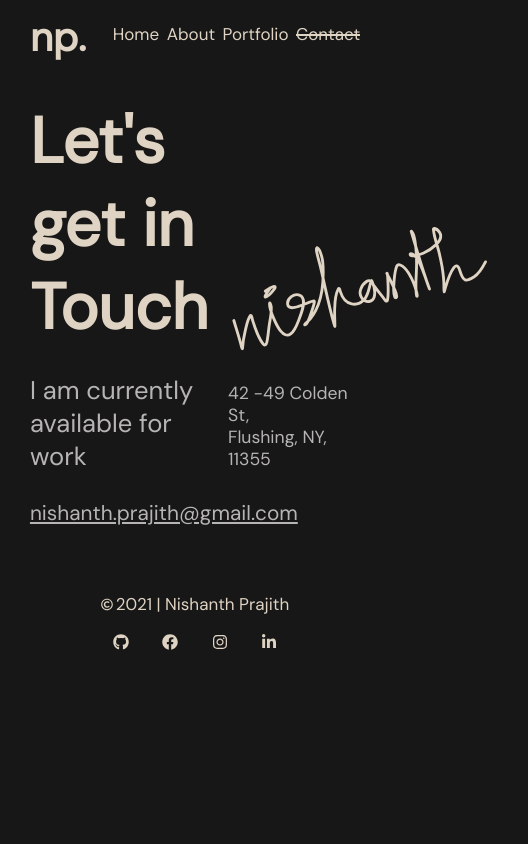
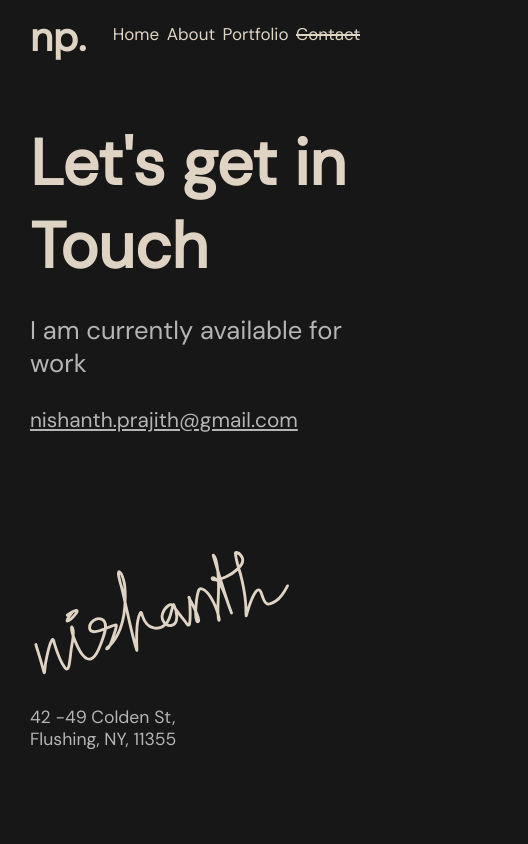
Before and after one commit to NishanthPrajith/nextJs, a Next.js app: page /contact in a window 390 px wide. Shown: the top 844 px of the page, 528 px wide, since content can reach past the window. Built offline with nearby package versions, Linux system fonts and the light colour scheme.

Commit message:
added responsiveness

```diff
--- a/styles/Contact.module.css
+++ b/styles/Contact.module.css
@@ -67,8 +67,21 @@
     color: #b6b4b4;;
 }
 
-@media screen and (max-width: 1100px) {
-    .media {
-        grid-template-columns: 100%;
+@media screen and (max-width: 1367px) {
+    .info {
+        height: 50vh;
     }
 }
+
+@media screen and (max-width: 1100px) {
+    .info {
+        grid-template-columns: 100%;
+        height: 70vh;
+    }
+}
+
+@media screen and (max-width: 600px) {
+    .info {
+        height: 80vh;
+    }
+}
```
